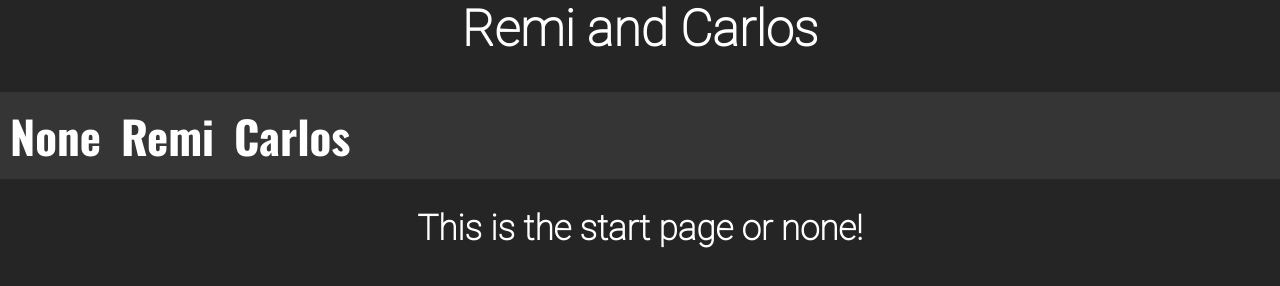
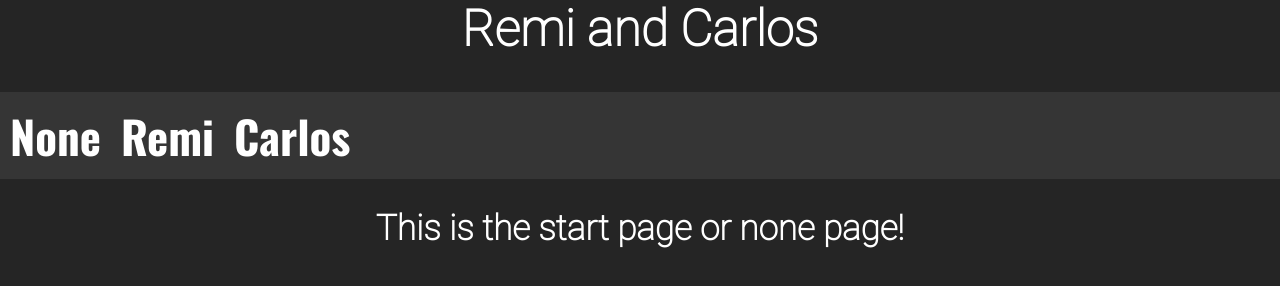
Before and after one commit to coltratic/Remi-and-Carlos, a plain HTML site: page index.html in a window 1280 px wide. Drawn offline with Linux system fonts and the light colour scheme.

Commit message:
Update index.html

```diff
--- a/index.html
+++ b/index.html
@@ -9,4 +9,4 @@
         <li><a href="Carlos.html">Carlos</a></li>
     </ul>
 </nav>
-<h2>This is the start page or none!</h2>
+<h2>This is the start page or none page!</h2>
```
